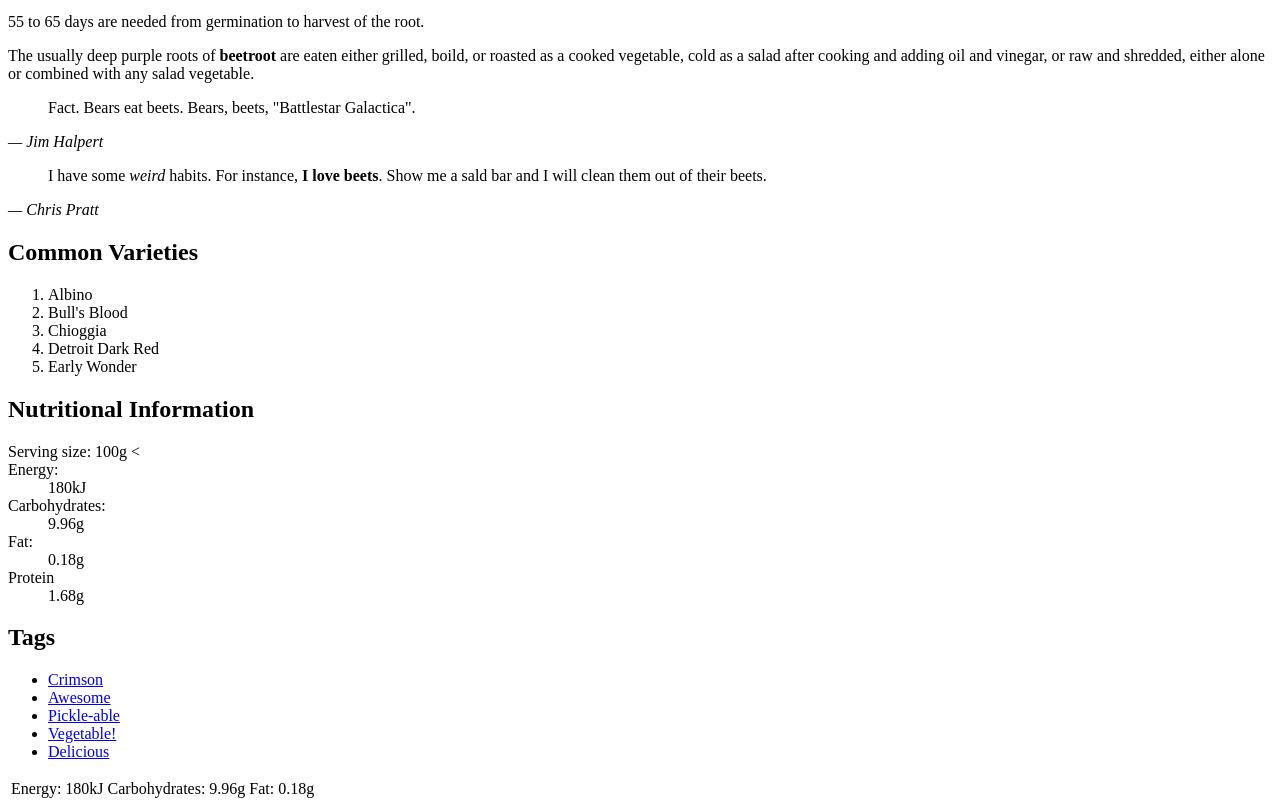
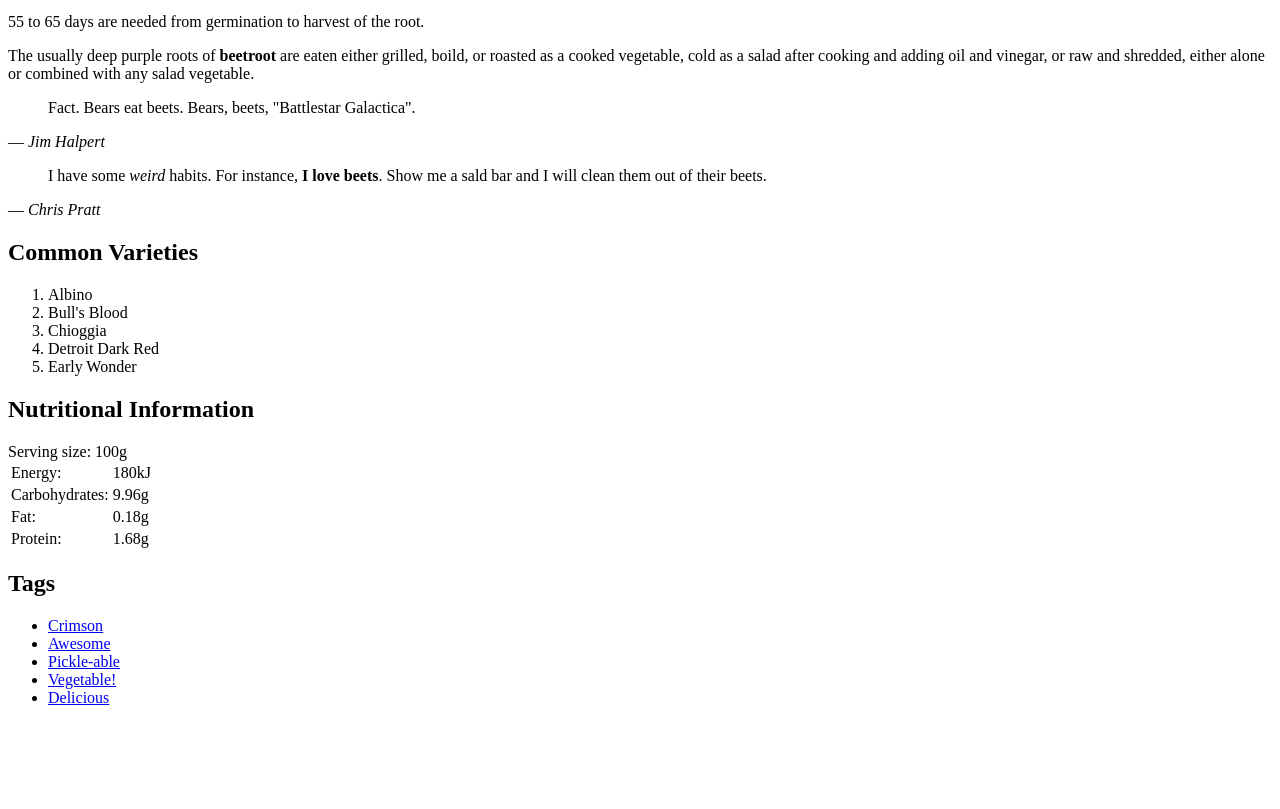
Before and after one commit to alkalinegenome/dsn1678-exercise-0, a plain HTML site: page index.html in a window 1280 px wide. Shown: the part 119-928 px from the top of the page. After the commit the page ends 842 px from the top, so only its background shows below. Drawn offline with Linux system fonts and the light colour scheme.

Commit message:
Amended Blockquote semantics

```diff
--- a/index.html
+++ b/index.html
@@ -19,12 +19,16 @@
 
 	<div>
 		<blockquote>Fact. Bears eat beets. Bears, beets, &quot;Battlestar Galactica&quot;.</blockquote>
-		<cite>— Jim Halpert</cite>
+		<footer>
+		—	<cite>Jim Halpert</cite>
+		</footer>
 	</div>
 
 	<div>
 		<blockquote>I have some <em>weird</em> habits. For instance, <strong>I love beets</strong>. Show me a sald bar and I will clean them out of their beets.</blockquote>
-		<cite>— Chris Pratt</cite>
+		<footer>
+		— <cite>Chris Pratt</cite>
+		</footer>
 	</div>
 
 	<h2>Common Varieties</h2>
@@ -40,21 +44,23 @@
 	<table>
 		<thead>Serving size: 100g</thead>
 			<tr>
-				<td>Energy:</td> <td>180kJ</td>
-				<td>Carbohydrates: 9.96g</td>
-				<td>Fat: 0.18g</td>
-				<
+				<td>Energy:</td>
+				<td>180kJ</td>
+			</tr>
+			<tr>
+				<td>Carbohydrates:</td>
+				<td> 9.96g</td>
+			</tr>
+			<tr>
+				<td>Fat:</td>
+				<td>0.18g</td>
+			</tr>
+			<tr>
+				<td>Protein:</td>
+				<td>1.68g</td>
+			</tr>
+	</table>
 
-
-		<dt>Energy:</dt>
-			<dd>180kJ</dd>
-		<dt>Carbohydrates:</dt>
-			<dd>9.96g</dd>
-		<dt>Fat:</dt>
-			<dd>0.18g</dd>
-		<dt>Protein</dt>
-			<dd>1.68g</dd>
-	</dl>
 
 	<h2>Tags</h2>
 	<ul>
```
